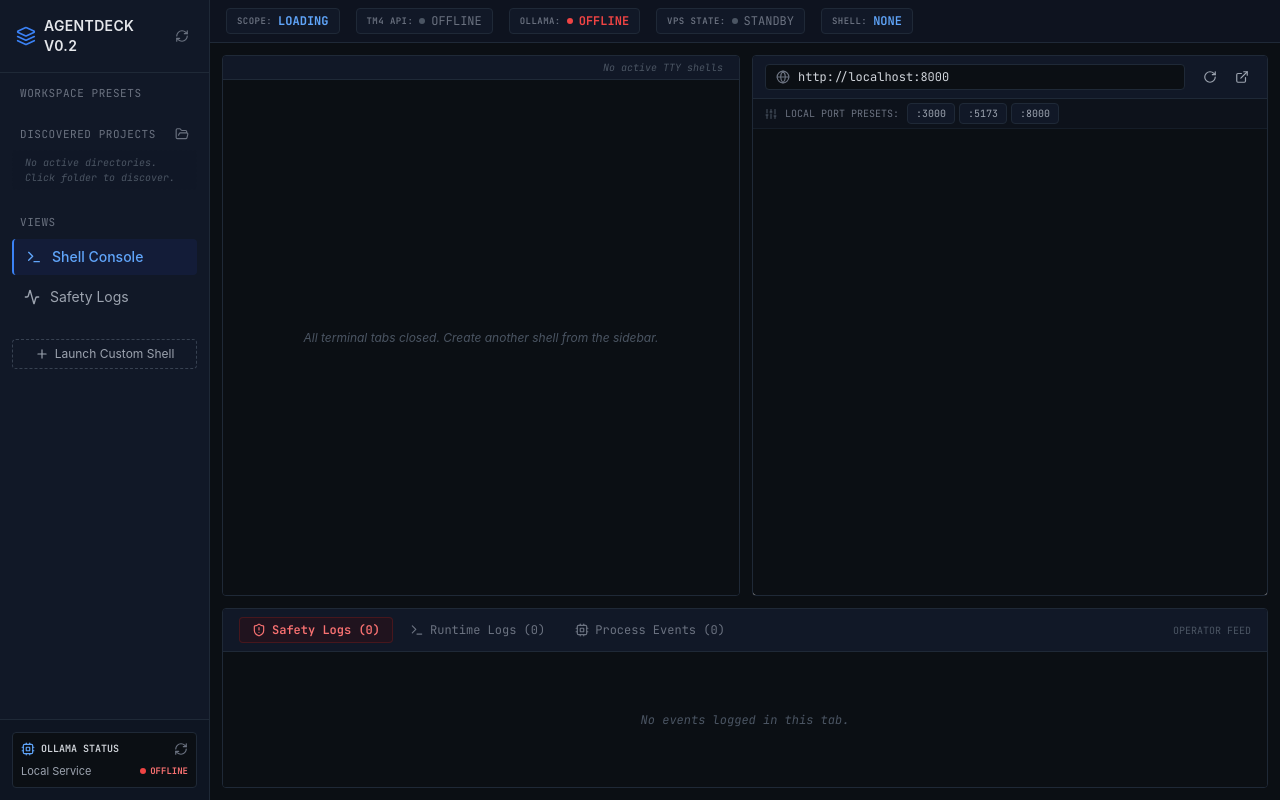
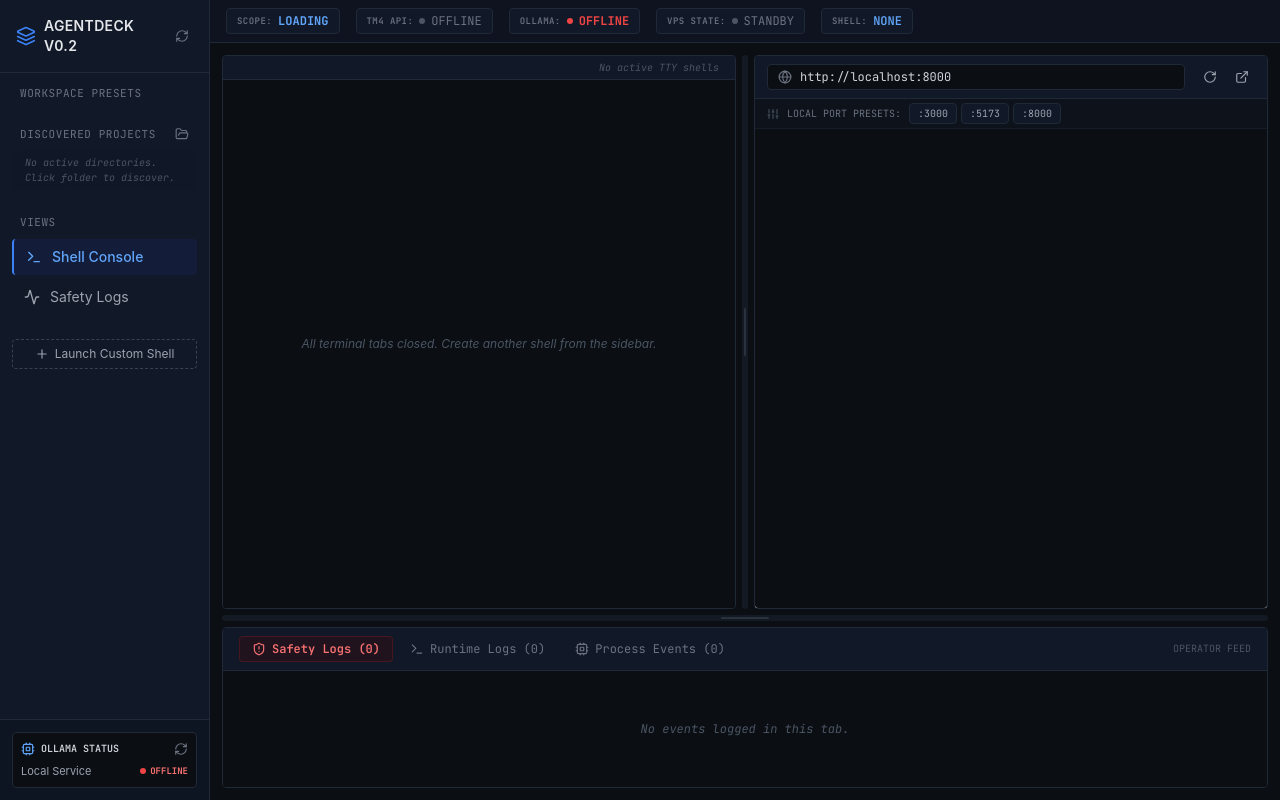
Before and after one commit to rokorobot/AgentDeck, a React (Vite) app: page / in a window 1280 px wide. Built offline with nearby package versions, Linux system fonts and the light colour scheme.

Commit message:
feat: implement persistent drag-resizable splits and double-click resets for panel layout

```diff
--- a/electron/main.ts
+++ b/electron/main.ts
@@ -122,7 +122,7 @@ ipcMain.handle('layout:load', async () => {
   } catch (error) {
     console.error('Failed to load layout:', error);
   }
-  return { activeWorkspaceId: 'tm4', sidebarWidth: 210, activeTerminalTabId: null };
+  return { activeWorkspaceId: 'tm4', sidebarWidth: 210, activeTerminalTabId: null, terminalWidthPercent: 50, logsHeightPercent: 22 };
 });
 
 ipcMain.handle('layout:save', async (_event, layout: any) => {
--- a/src/App.tsx
+++ b/src/App.tsx
@@ -1,4 +1,4 @@
-import React, { useEffect, useState } from 'react';
+import React, { useEffect, useState, useRef } from 'react';
 import { useWorkspaceStore } from './store/workspaceStore';
 import { Sidebar } from './components/Sidebar';
 import { TerminalPanel } from './components/TerminalPanel';
@@ -21,13 +21,105 @@ export const App: React.FC = () => {
     managedProcesses,
     stopManagedProcess,
     restartManagedProcess,
-    openWorkspaceInIDE
+    openWorkspaceInIDE,
+    terminalWidthPercent,
+    logsHeightPercent,
+    updatePanelDimensions
   } = useWorkspaceStore();
 
   const [currentTab, setCurrentTab] = useState('terminals');
+  const [localTerminalWidth, setLocalTerminalWidth] = useState(terminalWidthPercent);
+  const [localLogsHeight, setLocalLogsHeight] = useState(logsHeightPercent);
+
+  const localTerminalWidthRef = useRef(terminalWidthPercent);
+  const localLogsHeightRef = useRef(logsHeightPercent);
+
+  useEffect(() => {
+    setLocalTerminalWidth(terminalWidthPercent);
+    localTerminalWidthRef.current = terminalWidthPercent;
+  }, [terminalWidthPercent]);
+
+  useEffect(() => {
+    setLocalLogsHeight(logsHeightPercent);
+    localLogsHeightRef.current = logsHeightPercent;
+  }, [logsHeightPercent]);
+
+  const horizontalContainerRef = useRef<HTMLDivElement | null>(null);
+  const verticalContainerRef = useRef<HTMLDivElement | null>(null);
+
+  const isDraggingHorizRef = useRef(false);
+  const isDraggingVertRef = useRef(false);
+
+  // Horizontal Dragging
+  const handleHorizontalMouseMove = (e: MouseEvent) => {
+    if (!isDraggingHorizRef.current || !horizontalContainerRef.current) return;
+    const rect = horizontalContainerRef.current.getBoundingClientRect();
+    const percent = ((e.clientX - rect.left) / rect.width) * 100;
+    if (percent >= 20 && percent <= 80) {
+      setLocalTerminalWidth(percent);
+      localTerminalWidthRef.current = percent;
+    }
+  };
+
+  const stopHorizontalDrag = () => {
+    isDraggingHorizRef.current = false;
+    document.removeEventListener('mousemove', handleHorizontalMouseMove);
+    document.removeEventListener('mouseup', stopHorizontalDrag);
+    updatePanelDimensions(localTerminalWidthRef.current, localLogsHeightRef.current);
+  };
+
+  const startHorizontalDrag = (e: React.MouseEvent) => {
+    e.preventDefault();
+    isDraggingHorizRef.current = true;
+    document.addEventListener('mousemove', handleHorizontalMouseMove);
+    document.addEventListener('mouseup', stopHorizontalDrag);
+  };
+
+  // Vertical Dragging
+  const handleVerticalMouseMove = (e: MouseEvent) => {
+    if (!isDraggingVertRef.current || !verticalContainerRef.current) return;
+    const rect = verticalContainerRef.current.getBoundingClientRect();
+    const percent = ((rect.bottom - e.clientY) / rect.height) * 100;
+    if (percent >= 8 && percent <= 55) {
+      setLocalLogsHeight(percent);
+      localLogsHeightRef.current = percent;
+    }
+  };
+
+  const stopVerticalDrag = () => {
+    isDraggingVertRef.current = false;
+    document.removeEventListener('mousemove', handleVerticalMouseMove);
+    document.removeEventListener('mouseup', stopVerticalDrag);
+    updatePanelDimensions(localTerminalWidthRef.current, localLogsHeightRef.current);
+  };
+
+  const startVerticalDrag = (e: React.MouseEvent) => {
+    e.preventDefault();
+    isDraggingVertRef.current = true;
+    document.addEventListener('mousemove', handleVerticalMouseMove);
+    document.addEventListener('mouseup', stopVerticalDrag);
+  };
+
+  const resetHorizontal = () => {
+    setLocalTerminalWidth(50);
+    localTerminalWidthRef.current = 50;
+    updatePanelDimensions(50, localLogsHeightRef.current);
+  };
+
+  const resetVertical = () => {
+    setLocalLogsHeight(22);
+    localLogsHeightRef.current = 22;
+    updatePanelDimensions(localTerminalWidthRef.current, 22);
+  };
 
   useEffect(() => {
     init();
+    return () => {
+      document.removeEventListener('mousemove', handleHorizontalMouseMove);
+      document.removeEventListener('mouseup', stopHorizontalDrag);
+      document.removeEventListener('mousemove', handleVerticalMouseMove);
+      document.removeEventListener('mouseup', stopVerticalDrag);
+    };
   }, []);
 
   const activeWorkspaceObs = workspaceObservability[activeWorkspace?.id || ''] || {
@@ -180,19 +272,26 @@ export const App: React.FC = () => {
         </div>
 
         {/* Dynamic Center Panels view */}
-        <div className="flex-1 overflow-hidden p-3 min-h-0 flex flex-col gap-3">
+        <div ref={verticalContainerRef} className="flex-1 overflow-hidden p-3 min-h-0 flex flex-col gap-0 select-none">
           {currentTab === 'logs' ? (
             <div className="flex-1 min-h-0">
               <LogsPanel />
             </div>
           ) : (
-            // High Density Split layout: 50/50 columns + persistent logs bottom
+            // High Density Resizable Split layout
             <>
               {/* Middle Grid Section */}
-              <div className="flex-1 flex flex-row gap-3 min-h-0">
+              <div
+                ref={horizontalContainerRef}
+                className="flex flex-row min-h-0 w-full"
+                style={{ height: `${100 - localLogsHeight}%` }}
+              >
 
                 {/* Left Half: Terminal Tabs container */}
-                <div className="flex-1 flex flex-col bg-[#111827]/40 border border-[#1F2937] rounded overflow-hidden min-w-0">
+                <div
+                  className="flex flex-col bg-[#111827]/40 border border-[#1F2937] rounded overflow-hidden min-w-0 h-full"
+                  style={{ width: `${localTerminalWidth}%` }}
+                >
 
                   {/* Tab row */}
                   <div className="bg-[#111827] border-b border-[#1F2937] px-2 py-1 flex items-center justify-between">
@@ -251,15 +350,41 @@ export const App: React.FC = () => {
                   </div>
                 </div>
 
+                {/* Horizontal Resize Handle */}
+                <div
+                  onMouseDown={startHorizontalDrag}
+                  onDoubleClick={resetHorizontal}
+                  className="w-1.5 hover:w-2 h-full bg-[#1F2937]/45 hover:bg-blue-500/50 cursor-col-resize transition-all rounded shrink-0 flex items-center justify-center group mx-1.5"
+                  title="Double-click to reset to 50%"
+                >
+                  <div className="w-0.5 h-12 bg-gray-700/60 group-hover:bg-blue-300 rounded" />
+                </div>
+
                 {/* Right Half: Sandboxed Visual Preview */}
-                <div className="flex-1 flex flex-col min-w-0">
+                <div
+                  className="flex flex-col min-w-0 h-full"
+                  style={{ width: `${100 - localTerminalWidth}%` }}
+                >
                   <BrowserPreview />
                 </div>
 
               </div>
 
+              {/* Vertical Resize Handle */}
+              <div
+                onMouseDown={startVerticalDrag}
+                onDoubleClick={resetVertical}
+                className="h-1.5 hover:h-2 w-full bg-[#1F2937]/45 hover:bg-blue-500/50 cursor-row-resize transition-all rounded shrink-0 flex items-center justify-center group my-1.5"
+                title="Double-click to reset to 22%"
+              >
+                <div className="h-0.5 w-12 bg-gray-700/60 group-hover:bg-blue-300 rounded" />
+              </div>
+
               {/* Bottom Section: Persistent Logs */}
-              <div className="h-[180px] shrink-0 min-h-[120px]">
+              <div
+                className="shrink-0 min-h-[50px] w-full"
+                style={{ height: `${localLogsHeight}%` }}
+              >
                 <LogsPanel />
               </div>
             </>
--- a/src/store/workspaceStore.ts
+++ b/src/store/workspaceStore.ts
@@ -97,6 +97,8 @@ interface WorkspaceStore {
   workspaceObservability: Record<string, WorkspaceObservability>;
   managedProcesses: ManagedProcess[];
   runtimeLogs: { timestamp: string; tabName: string; message: string }[];
+  terminalWidthPercent: number;
+  logsHeightPercent: number;
 
   init(): Promise<void>;
   setActiveWorkspace(id: string): Promise<void>;
@@ -117,6 +119,7 @@ interface WorkspaceStore {
   restartManagedProcess(runId: string): Promise<void>;
   openWorkspaceInIDE(ide: string): Promise<void>;
   addRuntimeLog(terminalId: string, data: string): void;
+  updatePanelDimensions(terminalWidth: number, logsHeight: number): Promise<void>;
 }
 
 const terminalLineBuffers: Record<string, string> = {};
@@ -140,6 +143,8 @@ export const useWorkspaceStore = create<WorkspaceStore>((set, get) => {
     workspaceObservability: {},
     managedProcesses: [],
     runtimeLogs: [],
+    terminalWidthPercent: 50,
+    logsHeightPercent: 22,
 
     init: async () => {
       // 1. Load layout configs and logs
@@ -174,6 +179,8 @@ export const useWorkspaceStore = create<WorkspaceStore>((set, get) => {
         sidebarWidth: savedLayout.sidebarWidth || 210,
         systemLogs: savedLogs,
         managedProcesses: initialProcesses,
+        terminalWidthPercent: savedLayout.terminalWidthPercent !== undefined ? savedLayout.terminalWidthPercent : 50,
+        logsHeightPercent: savedLayout.logsHeightPercent !== undefined ? savedLayout.logsHeightPercent : 22,
       });
 
       // 4. Set active workspace scope
@@ -277,6 +284,8 @@ export const useWorkspaceStore = create<WorkspaceStore>((set, get) => {
         sidebarWidth: get().sidebarWidth,
         activeTerminalTabId: get().activeTerminalTabId,
         workspacePaths: get().workspacePaths,
+        terminalWidthPercent: get().terminalWidthPercent,
+        logsHeightPercent: get().logsHeightPercent,
       });
 
       await get().addSystemLog(`Scope workspace switched to ${workspace.name}`, 'info');
@@ -291,6 +300,8 @@ export const useWorkspaceStore = create<WorkspaceStore>((set, get) => {
         sidebarWidth: width,
         activeTerminalTabId: get().activeTerminalTabId,
         workspacePaths: get().workspacePaths,
+        terminalWidthPercent: get().terminalWidthPercent,
+        logsHeightPercent: get().logsHeightPercent,
       });
     },
 
@@ -659,6 +670,23 @@ export const useWorkspaceStore = create<WorkspaceStore>((set, get) => {
       set(state => ({
         runtimeLogs: [...state.runtimeLogs, ...newEntries].slice(-500)
       }));
+    },
+
+    updatePanelDimensions: async (terminalWidth: number, logsHeight: number) => {
+      set({
+        terminalWidthPercent: terminalWidth,
+        logsHeightPercent: logsHeight,
+      });
+
+      const activeWorkspace = get().activeWorkspace;
+      await window.api.layout.save({
+        activeWorkspaceId: activeWorkspace ? activeWorkspace.id : 'tm4',
+        sidebarWidth: get().sidebarWidth,
+        activeTerminalTabId: get().activeTerminalTabId,
+        workspacePaths: get().workspacePaths,
+        terminalWidthPercent: terminalWidth,
+        logsHeightPercent: logsHeight,
+      });
     }
   };
 });
```
